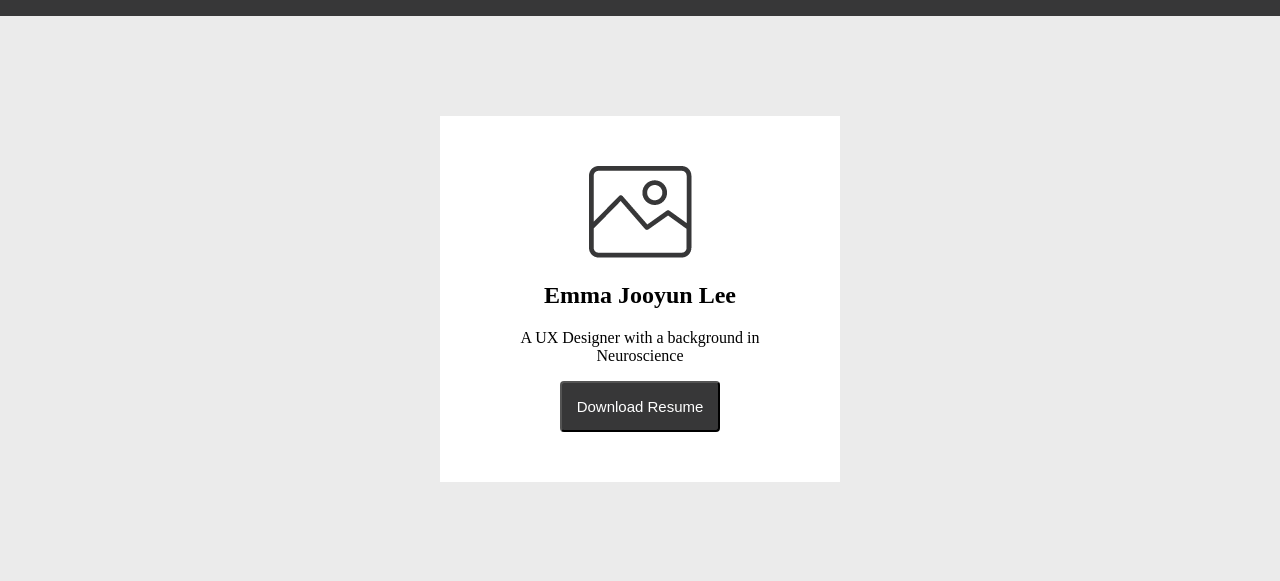
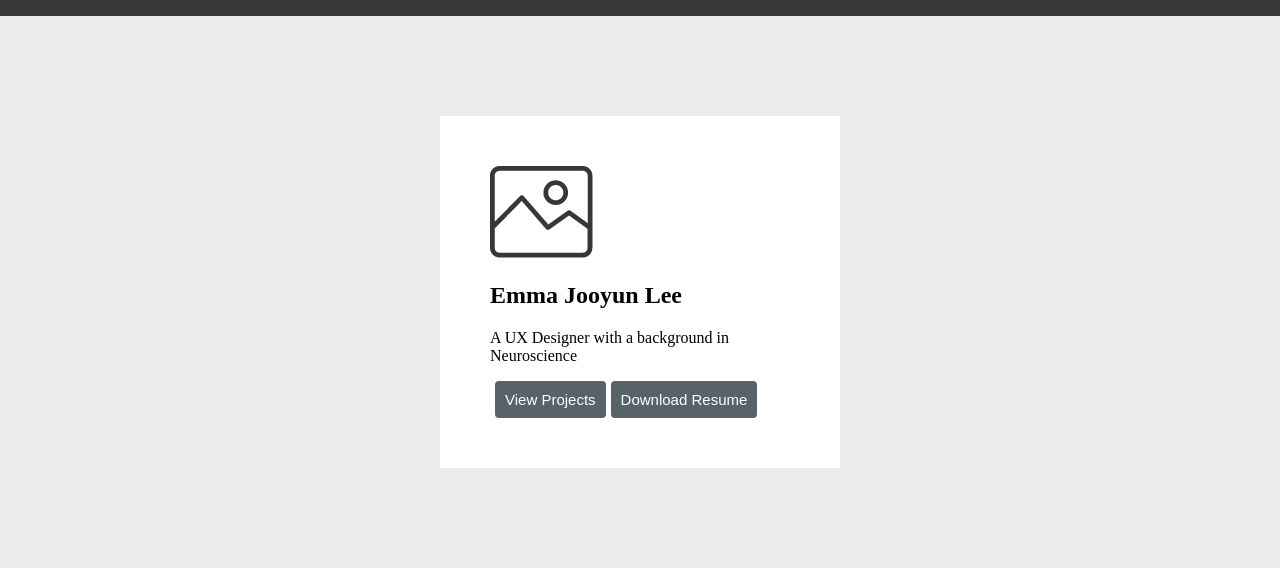
Before and after one commit to emmajblee/UX_UI_HW_19, a plain HTML site: page index.html in a window 1280 px wide. Shown: the part 63-644 px from the top of the page. Drawn offline with nearby package versions, Linux system fonts and the light colour scheme.

Commit message:
decorate

```diff
--- a/css/style.css
+++ b/css/style.css
@@ -25,14 +25,19 @@ header p {
   margin: 0 auto;
   padding: 50px;
   background-color: #FFFFFF;
-  text-align: center;
+  text-align: left;
 }
 button {
-  padding: 15px;
-  background-color: #373738;
+  padding: 10px;
+  background-color: #576368;
   color: white;
   font-size: 15px;
   border-radius: 4px;
+  border: none;
+  margin-left: 5px;
+}
+.button:hover{
+  color:red;
 }
 
 .Card {
--- a/index.html
+++ b/index.html
@@ -21,7 +21,7 @@
         <img src="images/placeholder_picture.png">
         <h1>Emma Jooyun Lee</h1>
         <p>A UX Designer with a background in Neuroscience</p>
-        <button>Download Resume</button>
+        <button>View Projects</button><button>Download Resume</button>
       </div>
     </section>
     <h1 class="heading">My UX Skills</h1>
```
